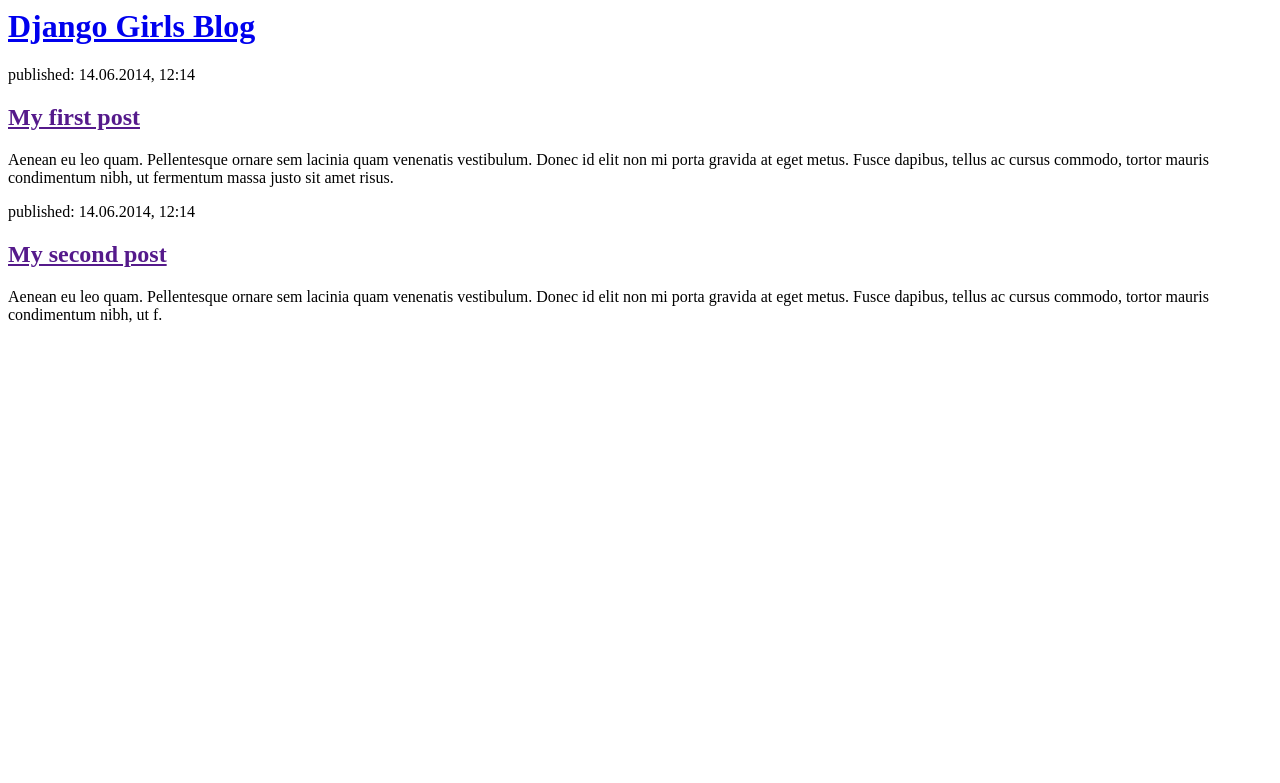
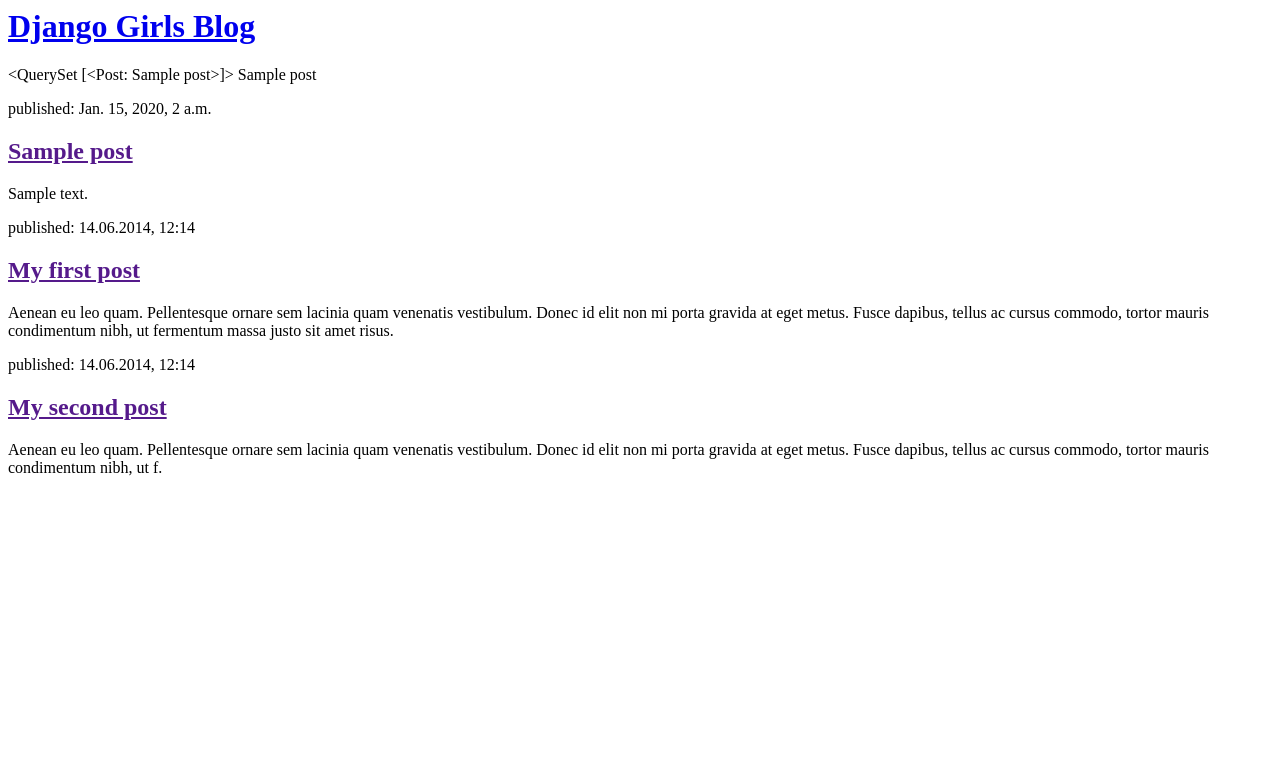
Before and after one commit to asjobs/my-first-blog, a Django app: page / in a window 1280 px wide. Shown: the top 783 px of the page. Run offline with Django 3.2, Linux system fonts and the light colour scheme; tables that the repository leaves empty hold one stand-in row (values such as "Sample post").

Commit message:
Modified templates to display posts from database.

```diff
--- a/blog/templates/blog/post_list.html
+++ b/blog/templates/blog/post_list.html
@@ -6,6 +6,20 @@
         <div>
             <h1><a href="/">Django Girls Blog</a></h1>
         </div>
+
+        {{ posts }}
+        {% for post in posts %}
+            {{ post }}
+        {% endfor %}
+
+
+        {% for post in posts %}
+          <div>
+             <p>published: {{ post.published_date }}</p>
+             <h2><a href="">{{ post.title }}</a></h2>
+             <p>{{ post.text|linebreaksbr }}</p>
+          </div>
+        {% endfor %}
 
         <div>
             <p>published: 14.06.2014, 12:14</p>
--- a/blog/views.py
+++ b/blog/views.py
@@ -1,5 +1,7 @@
 from django.shortcuts import render
+from django.utils import timezone
+from .models import Post
 
-# Create your views here.
 def post_list(request):
-    return render(request, 'blog/post_list.html', {})
+    posts = Post.objects.filter(published_date__lte=timezone.now()).order_by('published_date')
+    return render(request, 'blog/post_list.html', {'posts': posts})
```
